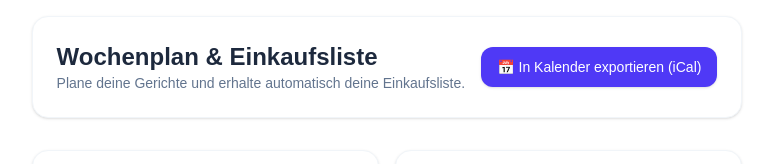
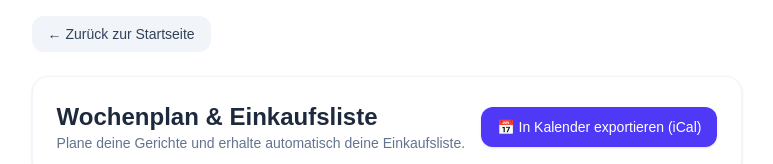
Before and after one commit to felixschaefer86/essen_app, a Next.js app: page /plan in a window 1280 px wide. Shown: the top 164 px of the page, without its empty margins (253-1026 px from the left). Built offline with nearby package versions, Linux system fonts and the light colour scheme; no server answers; the database is empty.

Commit message:
Plan zurück button

```diff
--- a/app/plan/page.tsx
+++ b/app/plan/page.tsx
@@ -1,9 +1,9 @@
-"use type"; // Falls Next.js 15+ Server Components Standard sind, ansonsten als Client Component markieren:
 "use client";
 
 import React, { useState, useEffect, Suspense } from "react";
 import { useSearchParams } from "next/navigation";
-import { supabase } from "../../src/lib/supabase"; // Passe den Pfad zu deinem Supabase-Client an falls nötig
+import { useRouter } from "next/navigation";
+import { supabase } from "../../src/lib/supabase";
 import { generateICS } from "../../src/lib/ical";
 
 interface Recipe {
@@ -26,13 +26,13 @@ interface DayPlan {
 }
 
 function PlanContent() {
+  const router = useRouter();
   const searchParams = useSearchParams();
   const [recipes, setRecipes] = useState<Recipe[]>([]);
   const [weeklyPlan, setWeeklyPlan] = useState<DayPlan[]>([]);
   const [shoppingList, setShoppingList] = useState<Ingredient[]>([]);
   const [loading, setLoading] = useState(true);
 
-  // Wochentage initialisieren (startet mit dem aktuellen Montag oder der aktuellen Woche)
   useEffect(() => {
     fetchRecipes();
     initWeekDays();
@@ -47,7 +47,7 @@ function PlanContent() {
 
   const initWeekDays = () => {
     const today = new Date();
-    const currentDayOfWeek = today.getDay(); // 0 = Sonntag, 1 = Montag, etc.
+    const currentDayOfWeek = today.getDay();
     const distanceToMonday = currentDayOfWeek === 0 ? -6 : 1 - currentDayOfWeek;
 
     const monday = new Date(today);
@@ -70,7 +70,6 @@ function PlanContent() {
     setLoading(false);
   };
 
-  // Gericht einem Tag zuweisen
   const handleAssignRecipe = (dayName: string, recipeId: string) => {
     const selectedRecipe = recipes.find((r) => r.id === recipeId) || null;
 
@@ -85,7 +84,6 @@ function PlanContent() {
     generateShoppingList(updated);
   };
 
-  // Einkaufsliste automatisch aus den zugewiesenen Rezepten generieren
   const generateShoppingList = async (plan: DayPlan[]) => {
     const recipeIds = plan.filter((d) => d.recipeId !== null).map((d) => d.recipeId as string);
 
@@ -104,7 +102,6 @@ function PlanContent() {
     }
   };
 
-  // iCal Export auslösen
   const handleExportCalendar = () => {
     const exportData = weeklyPlan.map((day) => ({
       day: day.dayName,
@@ -120,8 +117,17 @@ function PlanContent() {
   }
 
   return (
-    <div className="max-w-4xl mx-auto p-4 space-y-8 pb-24">
-      {/* Kopfbereich & Export */}
+    <div className="max-w-4xl mx-auto p-4 space-y-6 pb-24">
+      {/* Navigation / Zurück-Button & Header */}
+      <div className="flex items-center justify-between">
+        <button
+          onClick={() => router.push("/")}
+          className="flex items-center gap-2 px-4 py-2 bg-slate-100 hover:bg-slate-200 text-slate-700 font-medium text-sm rounded-xl transition-all"
+        >
+          ← Zurück zur Startseite
+        </button>
+      </div>
+
       <div className="flex flex-col sm:flex-row justify-between items-start sm:items-center gap-4 bg-white p-6 rounded-2xl shadow-sm border border-slate-100">
         <div>
           <h1 className="text-2xl font-bold text-slate-800">Wochenplan & Einkaufsliste</h1>
@@ -198,7 +204,6 @@ function PlanContent() {
   );
 }
 
-// Hauptkomponente mit Suspense-Wrapper wegen useSearchParams
 export default function PlanPage() {
   return (
     <Suspense fallback={<div className="p-6 text-center text-slate-500">Lade Seite...</div>}>
```
